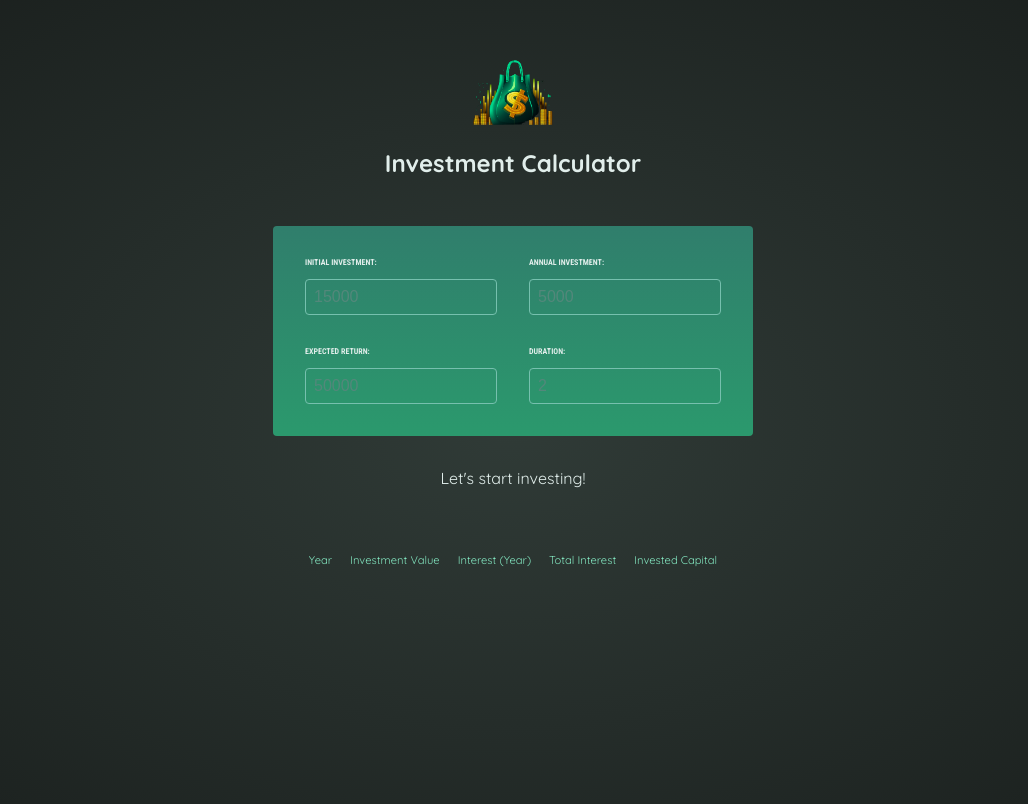
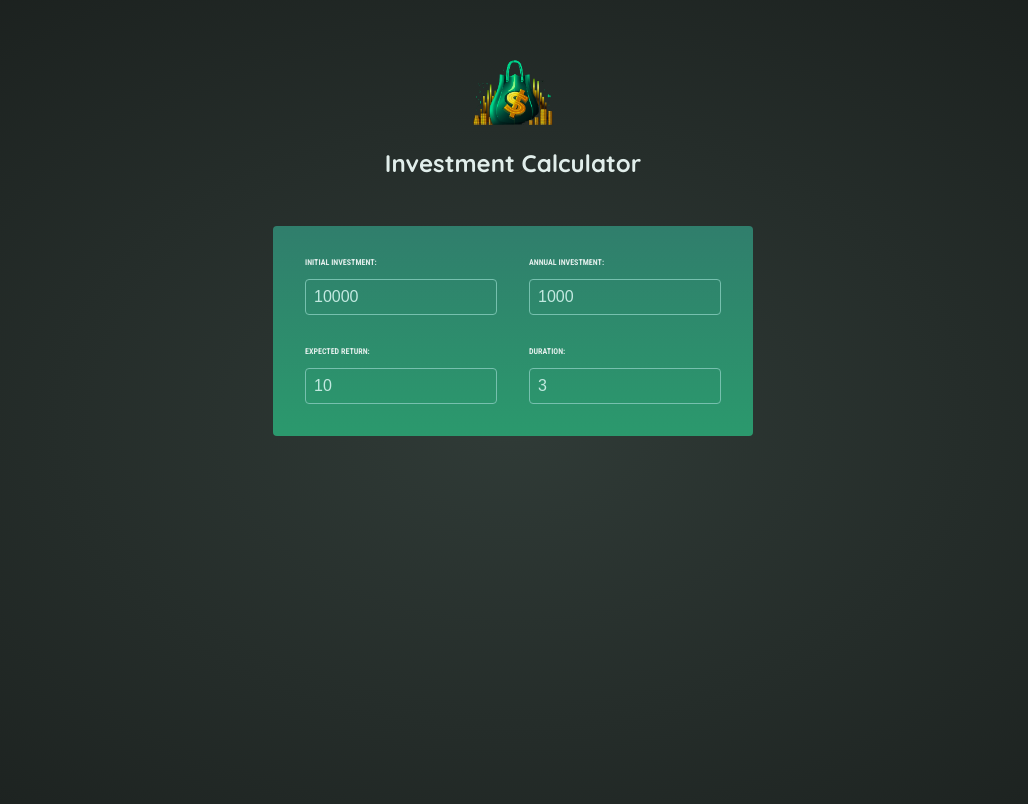
Before and after one commit to ssschneider/investment-calculator, a React (Vite) app: page / in a window 1280 px wide. Shown: the top 804 px of the page, without its empty margins (127-1155 px from the left). Built offline with nearby package versions, Linux system fonts and the light colour scheme.

Commit message:
lifting user input data up

```diff
--- a/src/App.jsx
+++ b/src/App.jsx
@@ -1,36 +1,23 @@
-import { useState } from "react"
-import { Header } from "./components/Header"
-import { ResultsTable } from "./components/ResultsTable"
-import { UserInput } from "./components/UserInput"
-import { calculateInvestmentResults } from "./util/investment";
+import { useState } from "react";
+import { Header } from "./components/Header";
+import { ResultsTable } from "./components/ResultsTable";
+import { UserInput } from "./components/UserInput";
 
 function App() {
-  const [ investmentData, setInvestmentData ] = useState({});
-  const [ investmentsResults, setInvestmentResults ] = useState([]);
-
-  function handleDurationVerification (event) {
-    const durationField = Number(event.target.value);
-
-    if (durationField < 1) {
-      alert("You need to invest for at least a year.")
-    }
-  };
-
-  function handleUserInputInvestmentData (event) {
-    const fieldId = event.target.id;
-    const userInvestment = Number(event.target.value);
-
-    //console.log(fieldId, userInvestment);
-
-    const calculateInvestments = calculateInvestmentResults({
+  const [ userInvestment, setUserInvestment ] = useState({
     initialInvestment: 10000,
-      annualInvestment: 5000,
-      expectedReturn: 100000,
-      duration: 5,
+    annualInvestment: 1000,
+    expectedReturn: 10,
+    duration: 3
   });
 
-    setInvestmentResults(calculateInvestments);
-    //console.log(investmentsResults);
+  function handleChange (inputIdentifier, newValue) {
+    setUserInvestment ( prevUserInvestment => {
+        return {
+            ...prevUserInvestment,
+            [inputIdentifier]: Number(newValue)
+        };
+    });
 };
 
 	return (
@@ -41,34 +28,36 @@ function App() {
 					<UserInput
             label="Initial Investment"
             id="initialInvestment"
-            placeholder="15000"
-            onChange={handleUserInputInvestmentData}
+            onChange={handleChange}
+            userInvestment={userInvestment.initialInvestment}
           />
+
 					<UserInput
             label="Annual Investment"
             id="annualInvestment"
-            placeholder="5000"
-            onChange={handleUserInputInvestmentData}
+            onChange={handleChange}
+            userInvestment={userInvestment.annualInvestment}
           />
+
 					<UserInput
             label="Expected Return"
             id="expectedReturn"
-            placeholder="50000"
-            onChange={handleUserInputInvestmentData}
+            onChange={handleChange}
+            userInvestment={userInvestment.expectedReturn}
           />
+
 					<UserInput
             label="Duration"
             id="duration"
-            placeholder="2"
-            onChange={handleUserInputInvestmentData}
-            onEnded={handleDurationVerification}
+            onChange={handleChange}
+            userInvestment={userInvestment.duration}
           />
 				</section>
 
-        <ResultsTable investmentsResults={investmentsResults} />
+				<ResultsTable userInvestment={userInvestment} />
 			</main>
 		</>
-  )
+	);
 }
 
-export default App
+export default App;
--- a/src/components/ResultsTable.jsx
+++ b/src/components/ResultsTable.jsx
@@ -1,9 +1,11 @@
-export function ResultsTable({ investmentsResults }) {
-    console.log(investmentsResults[0]);
+export function ResultsTable({ userInvestment }) {
+    console.log(userInvestment);
+
+
 
 	return (
 		<>
-			{investmentsResults < 1 && <p className="center">Let's start investing!</p>}
+			{/* {investmentsResults < 1 && <p className="center">Let's start investing!</p>}
 			<table id="result">
 				<thead>
 					<tr>
@@ -31,7 +33,7 @@ export function ResultsTable({ investmentsResults }) {
                         )
 					})}
 				</tbody>
-			</table>
+			</table> */}
 		</>
 	);
 }
--- a/src/components/UserInput.jsx
+++ b/src/components/UserInput.jsx
@@ -1,8 +1,20 @@
-export function UserInput ({ label, placeholder, id, onChange, onEnded }) {
+import { useState } from "react";
+
+export function UserInput ({ label, placeholder, id, userInvestment, onChange }) {
+
+
+
+
     return (
         <div className="input-group">
             <label htmlFor={id}>{label}:</label>
-            <input type="number" placeholder={placeholder} id={id} onChange={onChange}  onMouseOut={onEnded} />
+            <input
+                type="number"
+                placeholder={placeholder}
+                id={id}
+                onChange={(event) => onChange(id, event.target.value)}
+                value={userInvestment}
+            />
         </div>
     );
 };
```
Lines whose indentation alone changed are shown as unchanged.
